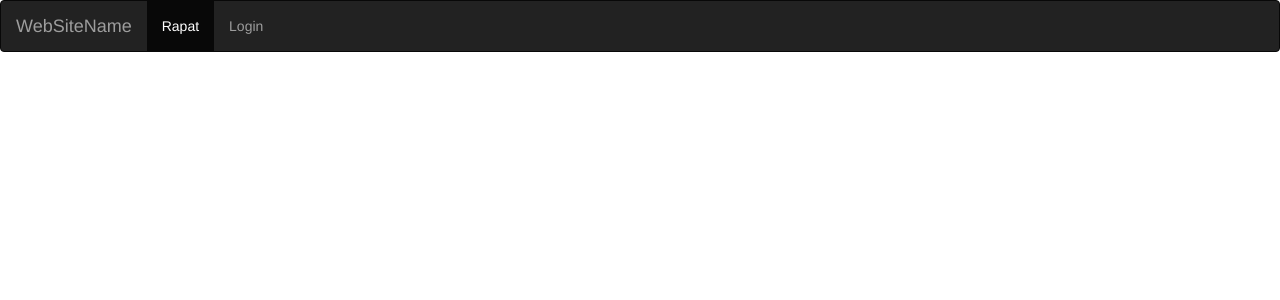
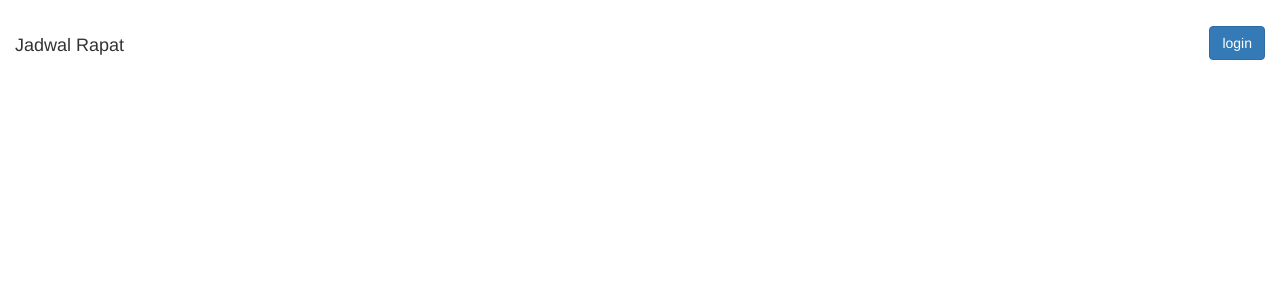
Before and after one commit to lqmn/presensi-rapat-rssa, a CodeIgniter app: the page made by application/views/v_header_welcome.php in a window 1280 px wide. Shown: the top 300 px of the page. Run offline with CodeIgniter, Linux system fonts and the light colour scheme; some libraries are stand-ins or nearby versions.

Commit message:
Revert "added rapat"
This reverts commit 3074920ce49084cbea32eae88d766fa9515d8dec.

```diff
--- a/application/controllers/c_admin.php
+++ b/application/controllers/c_admin.php
@@ -412,8 +412,9 @@ class c_admin extends CI_Controller{
 			$data['rapat'] = $value;
 			$data['peserta']=$this->m_admin->get_detail_peserta($value->ID_RAPAT);
 
-			$this->load->view('v_rapat',$data);
+			$this->load->view('v_landing',$data);
 		}
+
 		$this->load->view('v_landing_foot');
 	}
 
--- a/application/views/v_header_welcome.php
+++ b/application/views/v_header_welcome.php
@@ -31,14 +31,11 @@
 
 </head>
 <body>
-	<nav class="navbar navbar-inverse">
-		<div class="container-fluid">
-			<div class="navbar-header">
-				<a class="navbar-brand" href="#">WebSiteName</a>
+<div class="col-sm-6" style="margin-top:2%">
+           <h4>Jadwal Rapat</h4>
+
 			</div>
-			<ul class="nav navbar-nav">
-				<li class="active"><a href="<?php echo base_url();?>c_admin/landing">Rapat</a></li>
-				<li><a href="<?php echo base_url();?>c_login/welcome">Login</a></li>
-			</ul>
-		</div>
-	</nav>
+			<div class="col-sm-6" style="margin-top:2%">
+			<a href="<?php echo base_url();?>c_login/welcome"><button id="hapus" type="button" class="btn btn-primary pull-right" data-toggle="modal" data-target="#myModal" style="top:0;" >login</button></a>
+
+			</div>
```
Also changed, not shown: application/views/v_rapat.php (deleted, +0 -32 lines), application/views/v_landing.php (indentation only).
